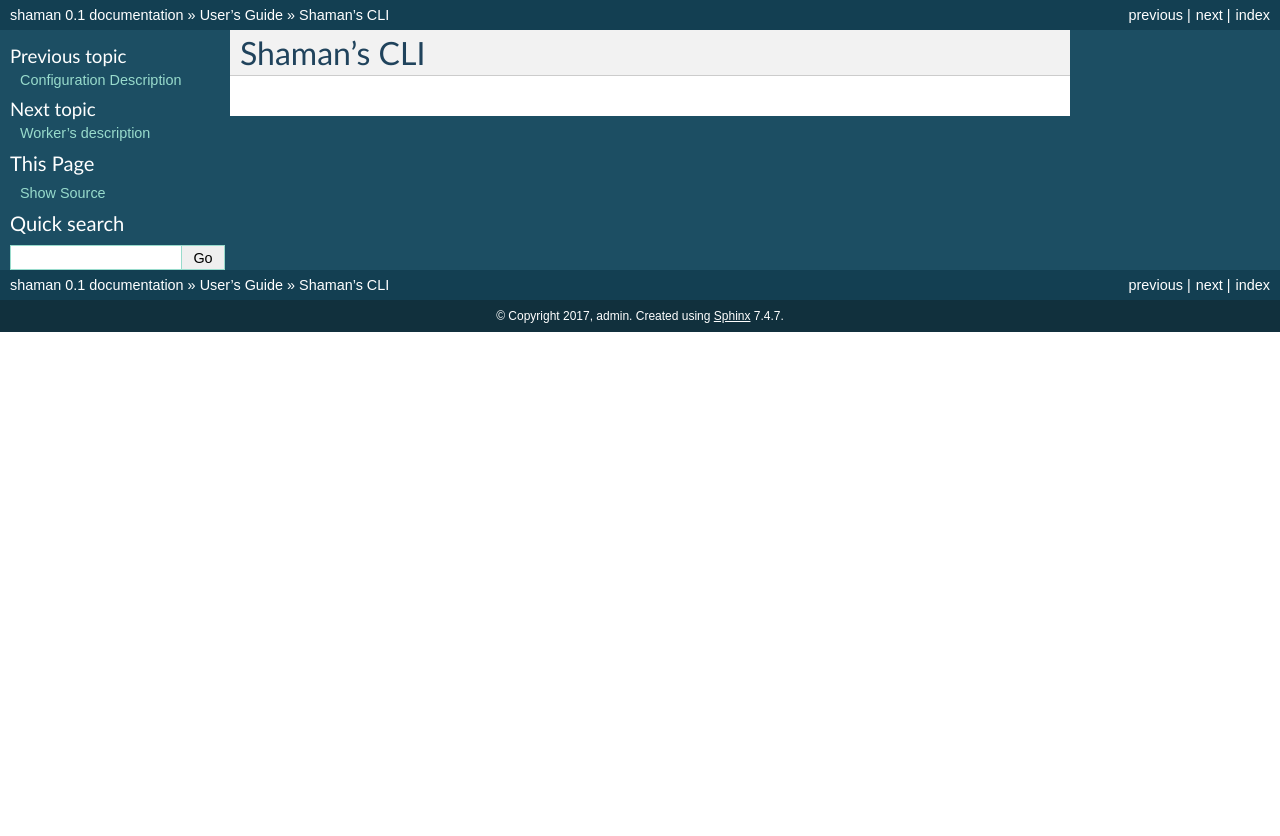
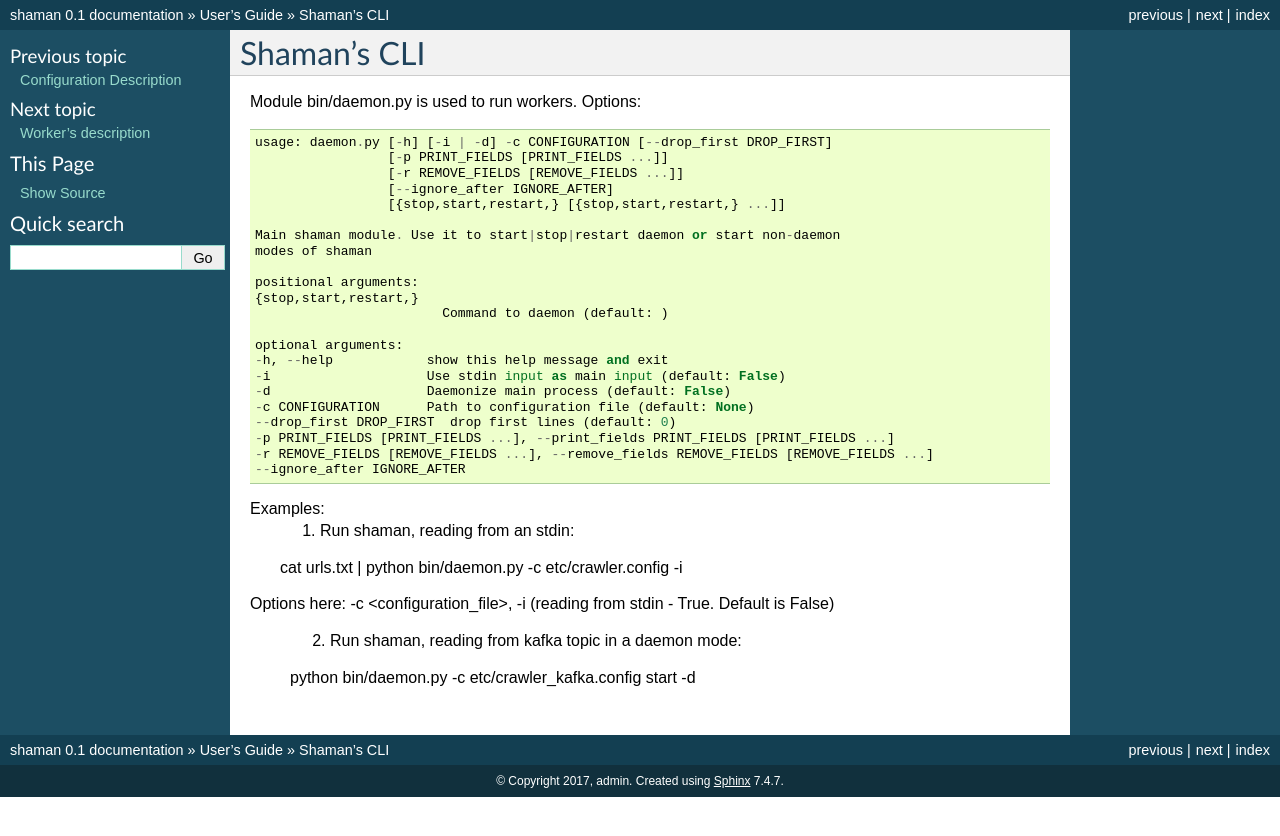
Before and after one commit to AndreyEmelyanenko/shaman, a Sphinx documentation site: the page built from doc/source/tutorials/daemon.rst, in a window 1280 px wide. Shown: the top 836 px of the page. Built offline with Sphinx 7.4.7, drawn with Linux system fonts in a browser that asks for light colours; pages that are not in the unit, such as notebooks, are missing from menus.

Commit message:
modified:   doc/source/tutorials/daemon.rst

```diff
--- a/doc/source/tutorials/daemon.rst
+++ b/doc/source/tutorials/daemon.rst
@@ -1,2 +1,38 @@
 Shaman's CLI
 =========
+
+Module bin/daemon.py is used to run workers. Options::
+
+    usage: daemon.py [-h] [-i | -d] -c CONFIGURATION [--drop_first DROP_FIRST]
+                     [-p PRINT_FIELDS [PRINT_FIELDS ...]]
+                     [-r REMOVE_FIELDS [REMOVE_FIELDS ...]]
+                     [--ignore_after IGNORE_AFTER]
+                     [{stop,start,restart,} [{stop,start,restart,} ...]]
+
+    Main shaman module. Use it to start|stop|restart daemon or start non-daemon
+    modes of shaman
+
+    positional arguments:
+    {stop,start,restart,}
+                            Command to daemon (default: )
+
+    optional arguments:
+    -h, --help            show this help message and exit
+    -i                    Use stdin input as main input (default: False)
+    -d                    Daemonize main process (default: False)
+    -c CONFIGURATION      Path to configuration file (default: None)
+    --drop_first DROP_FIRST  drop first lines (default: 0)
+    -p PRINT_FIELDS [PRINT_FIELDS ...], --print_fields PRINT_FIELDS [PRINT_FIELDS ...]
+    -r REMOVE_FIELDS [REMOVE_FIELDS ...], --remove_fields REMOVE_FIELDS [REMOVE_FIELDS ...]
+    --ignore_after IGNORE_AFTER
+
+Examples:
+    1. Run shaman, reading from an stdin::
+
+    cat urls.txt | python bin/daemon.py -c etc/crawler.config -i
+
+Options here: -c <configuration_file>, -i (reading from stdin - True. Default is False)
+
+    2. Run shaman, reading from kafka topic in a daemon mode::
+
+    python bin/daemon.py -c etc/crawler_kafka.config start -d
```
